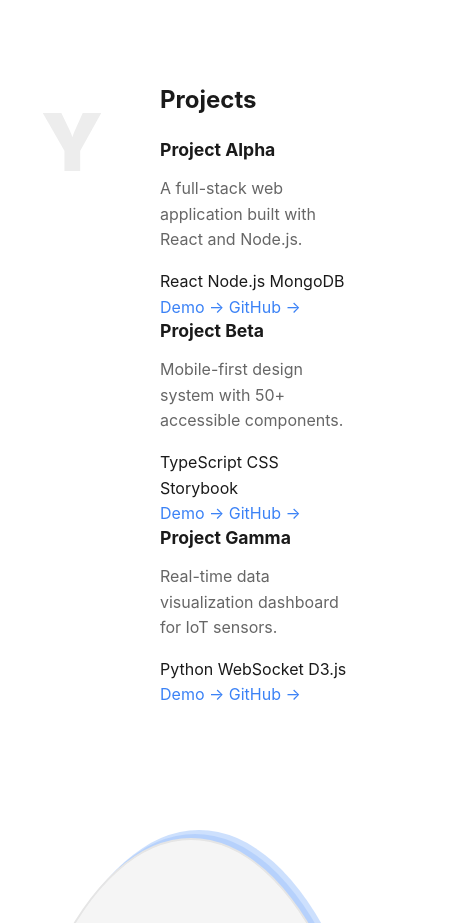
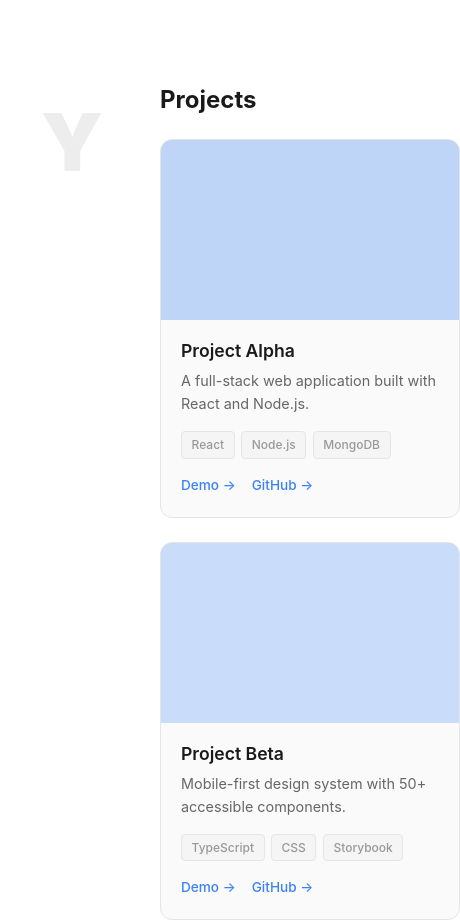
Before and after one commit to asher020950-rgb/zys-portfolio, a website built with Vite: page index.html in a window 390 px wide. Shown: the part 2360-3283 px from the top of the page, 460 px wide, since content can reach past the window. Built offline with nearby package versions, Linux system fonts and the light colour scheme.

Commit message:
Add Y-section project cards CSS to style.css
- Add .projects-grid responsive grid layout
- Add .project-card with hover lift and shadow effects
- Add card-image, card-body, card-title, card-desc styles
- Add card-tags and card-links sub-component styles

Co-Authored-By: Claude <noreply@anthropic.com>

```diff
--- a/style.css
+++ b/style.css
@@ -480,3 +480,81 @@ p { margin-bottom: 1rem; color: var(--text-secondary); }
   font-size: 0.85rem;
   color: var(--text-muted);
 }
+
+/* === Projects Section (Y) === */
+.projects-grid {
+  display: grid;
+  grid-template-columns: repeat(auto-fill, minmax(300px, 1fr));
+  gap: 1.5rem;
+}
+
+.project-card {
+  background: var(--card-bg);
+  border: 1px solid var(--border);
+  border-radius: 12px;
+  overflow: hidden;
+  transition: transform 0.3s ease, box-shadow 0.3s ease;
+}
+
+.project-card:hover {
+  transform: translateY(-4px);
+  box-shadow: 0 12px 32px rgba(0, 0, 0, 0.15);
+}
+
+.card-image {
+  width: 100%;
+  height: 180px;
+  background-size: cover;
+  background-position: center;
+}
+
+.card-body {
+  padding: 1.25rem;
+}
+
+.card-title {
+  font-size: 1.1rem;
+  font-weight: 600;
+  margin-bottom: 0.5rem;
+  color: var(--text-primary);
+}
+
+.card-desc {
+  font-size: 0.9rem;
+  color: var(--text-secondary);
+  margin-bottom: 1rem;
+  line-height: 1.6;
+}
+
+.card-tags {
+  display: flex;
+  flex-wrap: wrap;
+  gap: 0.4rem;
+  margin-bottom: 1rem;
+}
+
+.card-tag {
+  font-size: 0.75rem;
+  font-weight: 500;
+  padding: 0.2rem 0.6rem;
+  border-radius: 4px;
+  background: var(--bg-secondary);
+  color: var(--text-muted);
+  border: 1px solid var(--border);
+}
+
+.card-links {
+  display: flex;
+  gap: 1rem;
+}
+
+.card-link {
+  font-size: 0.85rem;
+  font-weight: 500;
+  color: var(--accent);
+  transition: color 0.2s ease;
+}
+
+.card-link:hover {
+  color: var(--accent-hover);
+}
```
